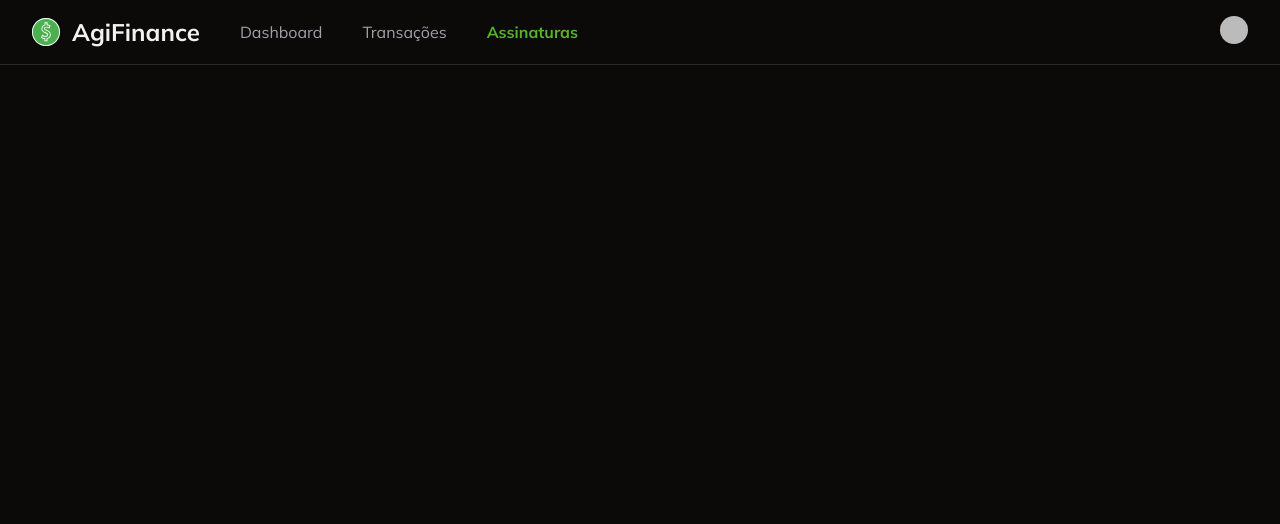
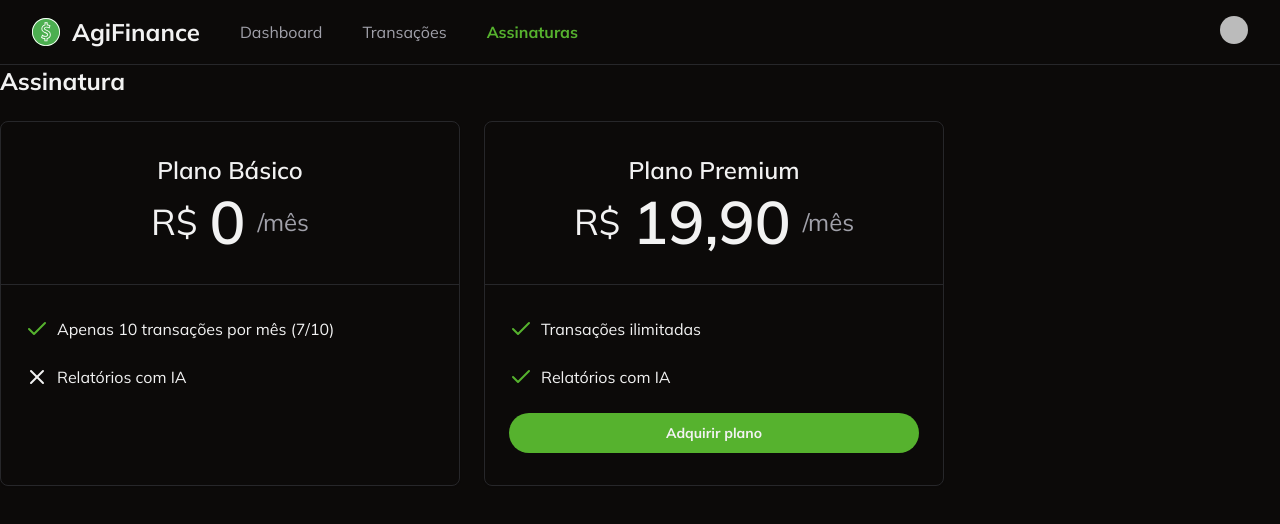
Before and after one commit to IsraelAraujo70/finance.ai, a Next.js app: page /subscription in a window 1280 px wide. Shown: the top 524 px of the page. Built offline with nearby package versions, Linux system fonts and the light colour scheme; no server answers; sample sign-in values are in the browser's storage; some icons are missing.

Commit message:
feat: ensure user is redirected to stripe checkout

```diff
--- /dev/null
+++ b/app/subscription/_actions/create-stripe-checkout/index.ts
@@ -0,0 +1,35 @@
+"use server";
+
+import { auth } from "@clerk/nextjs/server";
+import Stripe from "stripe";
+
+export const createStripeCheckout = async () => {
+  const { userId } = await auth();
+  if (!userId) {
+    throw new Error("Unauthorized");
+  }
+  if (!process.env.STRIPE_SECRET_KEY) {
+    throw new Error("Stripe secret key not found");
+  }
+  const stripe = new Stripe(process.env.STRIPE_SECRET_KEY, {
+    apiVersion: "2024-10-28.acacia",
+  });
+  const session = await stripe.checkout.sessions.create({
+    payment_method_types: ["card"],
+    mode: "subscription",
+    success_url: "http://localhost:3000",
+    cancel_url: "http://localhost:3000",
+    subscription_data: {
+      metadata: {
+        clerk_user_id: userId,
+      },
+    },
+    line_items: [
+      {
+        price: process.env.STRIPE_PREMIUM_PLAN_PRICE_ID,
+        quantity: 1,
+      },
+    ],
+  });
+  return { sessionId: session.id };
+};
--- /dev/null
+++ b/app/subscription/_components/acquire-plan.tsx
@@ -0,0 +1,32 @@
+"use client";
+import { Button } from "@/app/_components/ui/button";
+import { createStripeCheckout } from "../_actions/create-stripe-checkout";
+import { loadStripe } from "@stripe/stripe-js";
+
+const AcquirePlanButton = () => {
+  const handleAcquirePlanClick = async () => {
+    const { sessionId } = await createStripeCheckout();
+    if (!process.env.NEXT_PUBLIC_STRIPE_PUBLISHABLE_KEY) {
+      throw new Error("Stripe publishable key not found");
+    }
+    const stripe = await loadStripe(
+      process.env.NEXT_PUBLIC_STRIPE_PUBLISHABLE_KEY,
+    );
+    if (!stripe) {
+      throw new Error("Stripe not found");
+    }
+    await stripe.redirectToCheckout({ sessionId });
+  };
+  return (
+    <>
+      <Button
+        className="w-full rounded-full font-bold"
+        onClick={handleAcquirePlanClick}
+      >
+        Adquirir plano
+      </Button>
+    </>
+  );
+};
+
+export default AcquirePlanButton;
--- a/app/subscription/page.tsx
+++ b/app/subscription/page.tsx
@@ -2,12 +2,70 @@
 import { auth } from "@clerk/nextjs/server";
 
 import { redirect } from "next/navigation";
+import { Card, CardContent, CardHeader } from "../_components/ui/card";
+import { CheckIcon, XIcon } from "lucide-react";
+import AcquirePlanButton from "./_components/acquire-plan";
 const SubscriptionPage = async () => {
   const { userId } = await auth();
   if (!userId) {
     redirect("/login");
   }
-  return <Navbar></Navbar>;
+
+  return (
+    <>
+      <Navbar></Navbar>
+      <div className="p6 space-y-6">
+        <h1 className="text-2xl font-bold">Assinatura</h1>
+        <div className="flex gap-6">
+          <Card className="w-[460px]">
+            <CardHeader className="border-b border-solid py-8">
+              <h2 className="text-center text-2xl font-semibold">
+                Plano Básico
+              </h2>
+              <div className="flex items-center justify-center gap-3">
+                <span className="text-4xl">R$ </span>
+                <span className="text-6xl font-semibold">0</span>
+                <span className="text-2xl text-muted-foreground">/mês</span>
+              </div>
+            </CardHeader>
+            <CardContent className="space-y-6 py-8">
+              <div className="flex items-center gap-2">
+                <CheckIcon className="text-primary" />
+                <p>Apenas 10 transações por mês (7/10)</p>
+              </div>
+              <div className="flex items-center gap-2">
+                <XIcon />
+                <p>Relatórios com IA</p>
+              </div>
+            </CardContent>
+          </Card>
+          <Card className="w-[460px]">
+            <CardHeader className="border-b border-solid py-8">
+              <h2 className="text-center text-2xl font-semibold">
+                Plano Premium
+              </h2>
+              <div className="flex items-center justify-center gap-3">
+                <span className="text-4xl">R$ </span>
+                <span className="text-6xl font-semibold">19,90</span>
+                <span className="text-2xl text-muted-foreground">/mês</span>
+              </div>
+            </CardHeader>
+            <CardContent className="space-y-6 py-8">
+              <div className="flex items-center gap-2">
+                <CheckIcon className="text-primary" />
+                <p>Transações ilimitadas</p>
+              </div>
+              <div className="flex items-center gap-2">
+                <CheckIcon className="text-primary" />
+                <p>Relatórios com IA</p>
+              </div>
+              <AcquirePlanButton />
+            </CardContent>
+          </Card>
+        </div>
+      </div>
+    </>
+  );
 };
 
 export default SubscriptionPage;
--- a/app/transactions/page.tsx
+++ b/app/transactions/page.tsx
@@ -7,6 +7,7 @@
 import { auth } from "@clerk/nextjs/server";
 import { redirect } from "next/navigation";
 import { ScrollArea } from "../_components/ui/scroll-area";
+
 const TransactionsPage = async () => {
   const { userId } = await auth();
   if (!userId) {
@@ -26,8 +27,11 @@
           <h1 className="text-2xl font-bold">Transações</h1>
           <AddTransactionButton></AddTransactionButton>
         </div>
-        <ScrollArea>
-          <DataTable columns={transactionColumns} data={transactions} />
+        <ScrollArea className="h-[90%]">
+          <DataTable
+            columns={transactionColumns}
+            data={JSON.parse(JSON.stringify(transactions))}
+          />
         </ScrollArea>
       </div>
     </>
--- a/package.json
+++ b/package.json
@@ -21,6 +21,7 @@
     "@radix-ui/react-scroll-area": "^1.2.0",
     "@radix-ui/react-select": "^2.1.2",
     "@radix-ui/react-slot": "^1.1.0",
+    "@stripe/stripe-js": "^4.9.0",
     "@tanstack/react-table": "^8.20.5",
     "class-variance-authority": "^0.7.0",
     "clsx": "^2.1.1",
@@ -36,6 +37,7 @@
     "react-hook-form": "^7.53.1",
     "react-number-format": "^5.4.2",
     "recharts": "^2.13.3",
+    "stripe": "^17.3.1",
     "tailwind-merge": "^2.5.4",
     "tailwindcss-animate": "^1.0.7",
     "zod": "^3.23.8"
```
Also changed, not shown: 2 other files (tests, documents, lock files or other folders).
